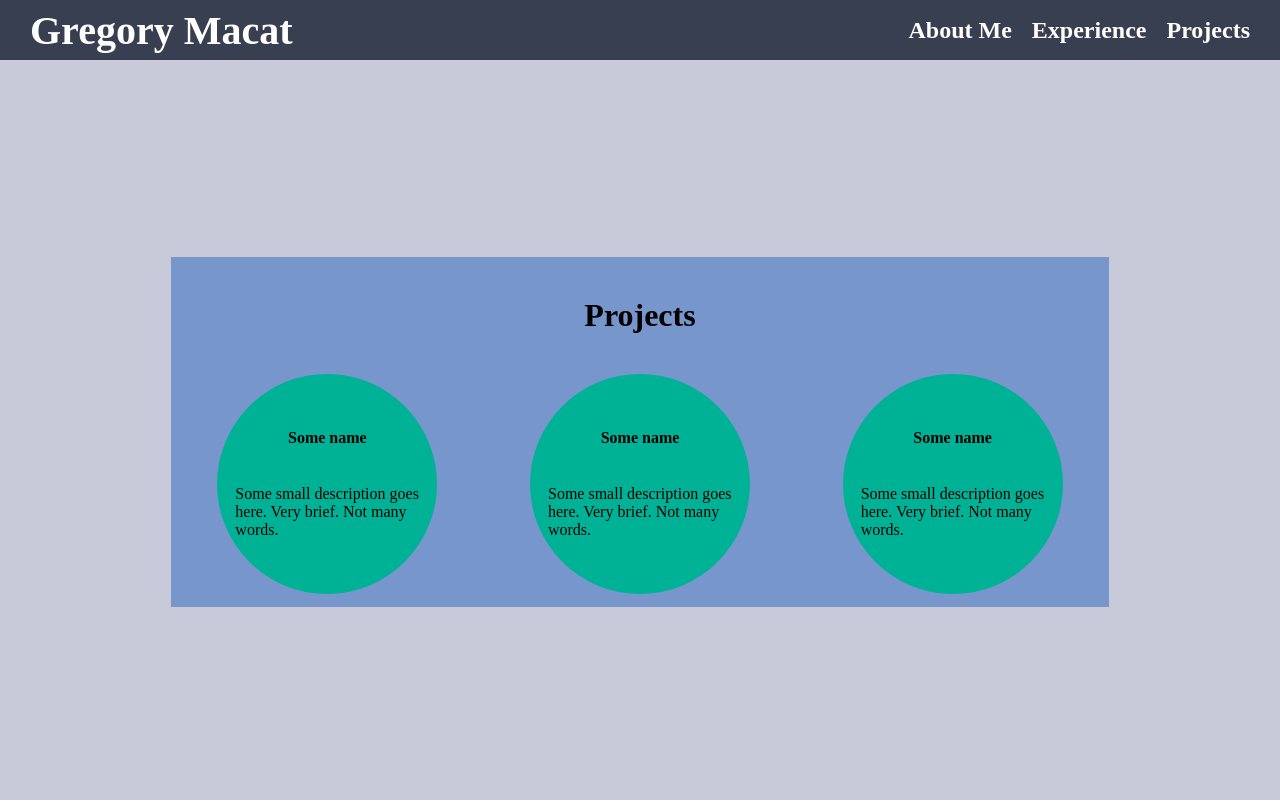
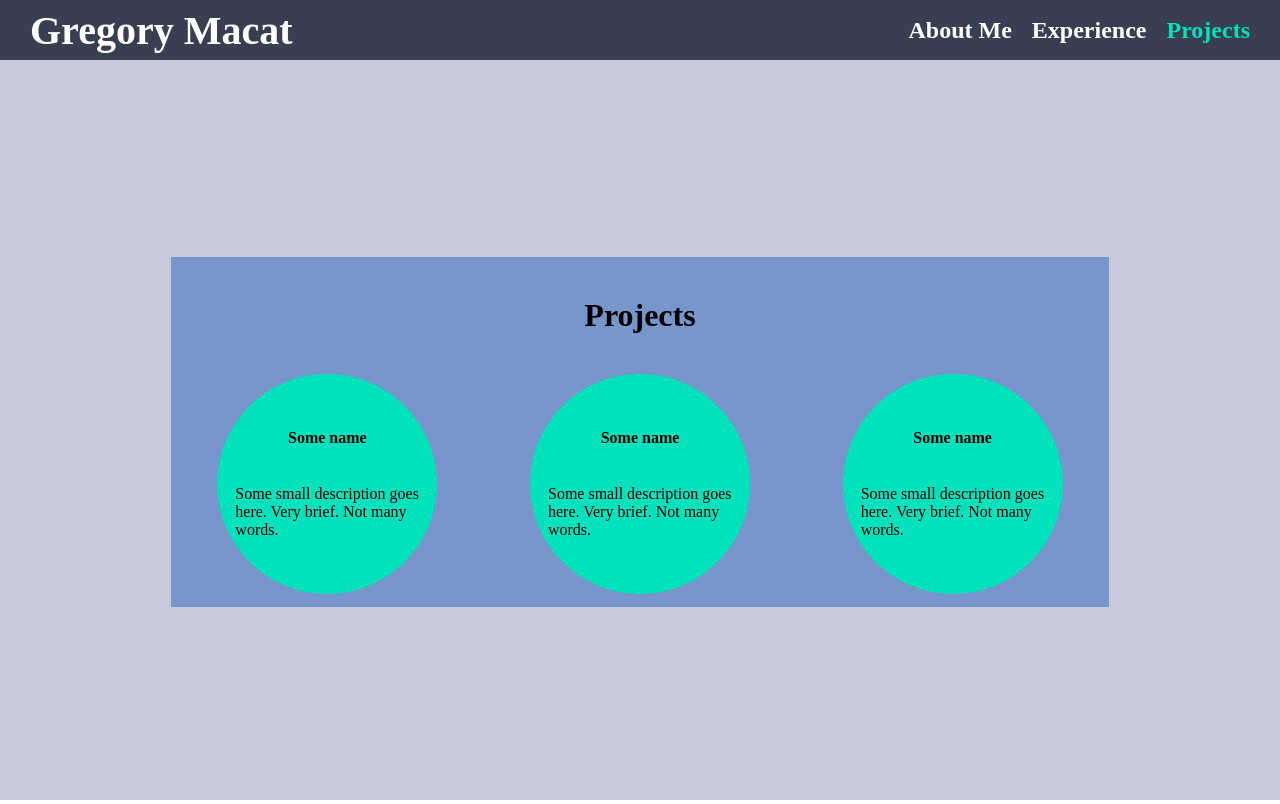
Before and after one commit to gregorymacat/portfolio, a React app: page / in a window 1280 px wide. Both pictures are taken after a click on the element "Projects". Built offline with nearby package versions, Linux system fonts and the light colour scheme.

Commit message:
Added styling for clicking items on navbar

```diff
--- a/src/components/App.jsx
+++ b/src/components/App.jsx
@@ -5,7 +5,7 @@ import ExperienceInfo from './ExperienceInfo/ExperienceInfo.jsx';
 import Projects from './Projects/Projects.jsx';
 
 function App() {
-  const [currentPage, setCurrentPage] = useState('AboutMe');
+  const [currentPage, setCurrentPage] = useState('About Me');
 
   const changePage = (newPage) => {
     setCurrentPage(newPage);
--- a/src/components/Navbar/Navbar.css
+++ b/src/components/Navbar/Navbar.css
@@ -15,3 +15,12 @@
   font-size: 24px;
   padding-left: 20px;
 }
+.navbar-links b:not(.selected):hover {
+  color: #cacaca;
+}
+.navbar-links b:active {
+  color: #00e2bc;
+}
+.navbar-links .selected {
+  color: #00e2bc;
+}
--- a/src/components/Navbar/Navbar.jsx
+++ b/src/components/Navbar/Navbar.jsx
@@ -2,7 +2,7 @@ import React, {useState, useEffect} from 'react';
 import './Navbar.css';
 
 function Navbar({changePage}) {
-  const [pageSelection, setPageSelection] = useState('AboutMe');
+  const [pageSelection, setPageSelection] = useState('About Me');
 
   const onClick = (event) => {
     console.log('target value: ', event.target.innerHTML);
@@ -17,9 +17,12 @@ function Navbar({changePage}) {
     <div className="navbar">
       <h1>Gregory Macat</h1>
       <div className="navbar-links">
-        <b onClick={onClick}>About Me</b>
-        <b onClick={onClick}>Experience</b>
-        <b onClick={onClick}>Projects</b>
+        <b className={pageSelection === 'About Me' ? "selected" : null}
+          onClick={onClick}>About Me</b>
+        <b className={pageSelection === 'Experience' ? "selected" : null}
+          onClick={onClick}>Experience</b>
+        <b className={pageSelection === 'Projects' ? "selected" : null}
+          onClick={onClick}>Projects</b>
       </div>
     </div>
   )
--- a/src/components/ProjectInfo/ProjectInfo.css
+++ b/src/components/ProjectInfo/ProjectInfo.css
@@ -6,7 +6,7 @@
   height: 184px;
   padding: 18px;
   border-radius: 50%;
-  background-color: #00B295;
+  background-color: #00e2bc;
   overflow: hidden;
 }
 .project-tile b {
```
